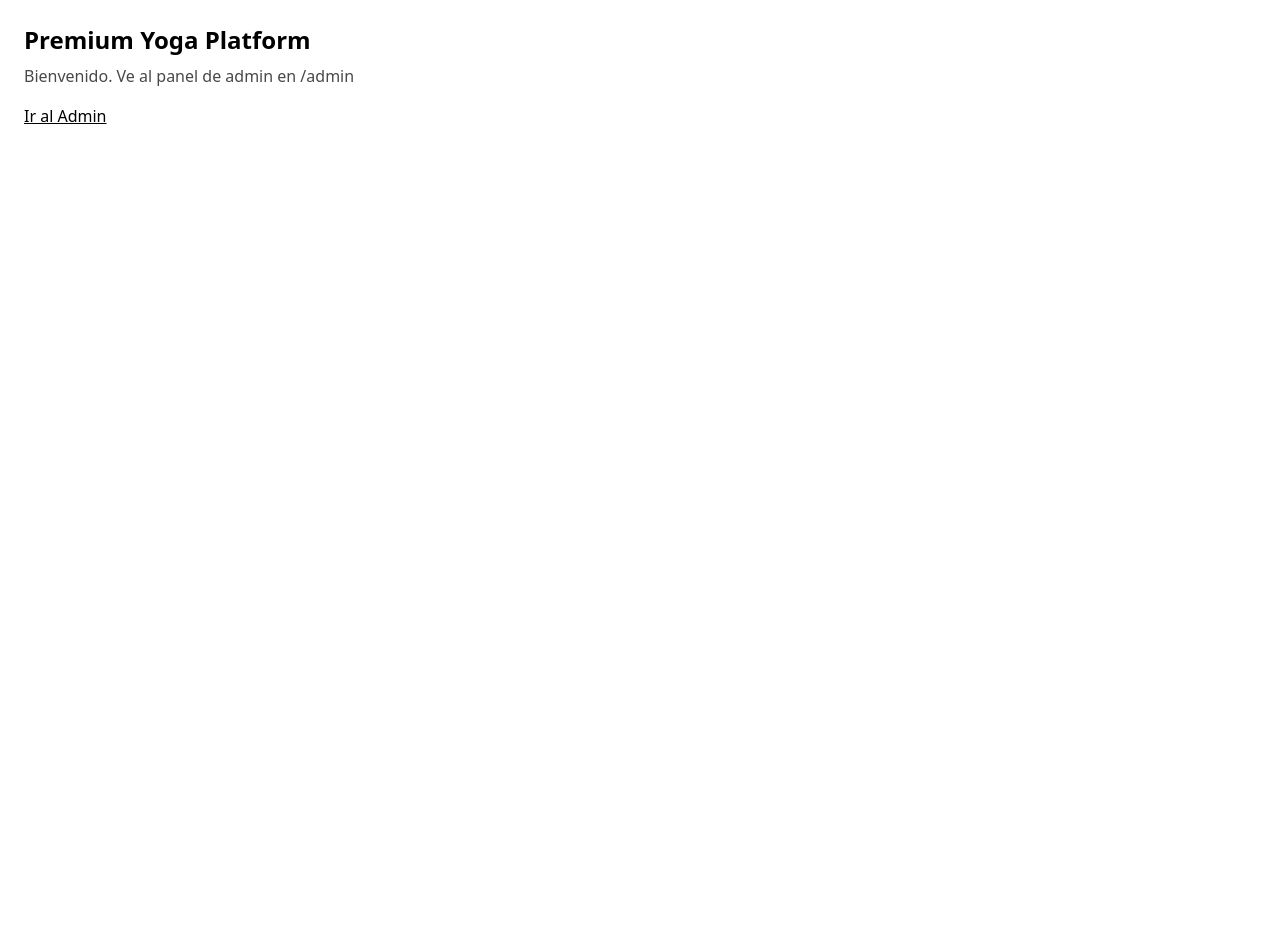
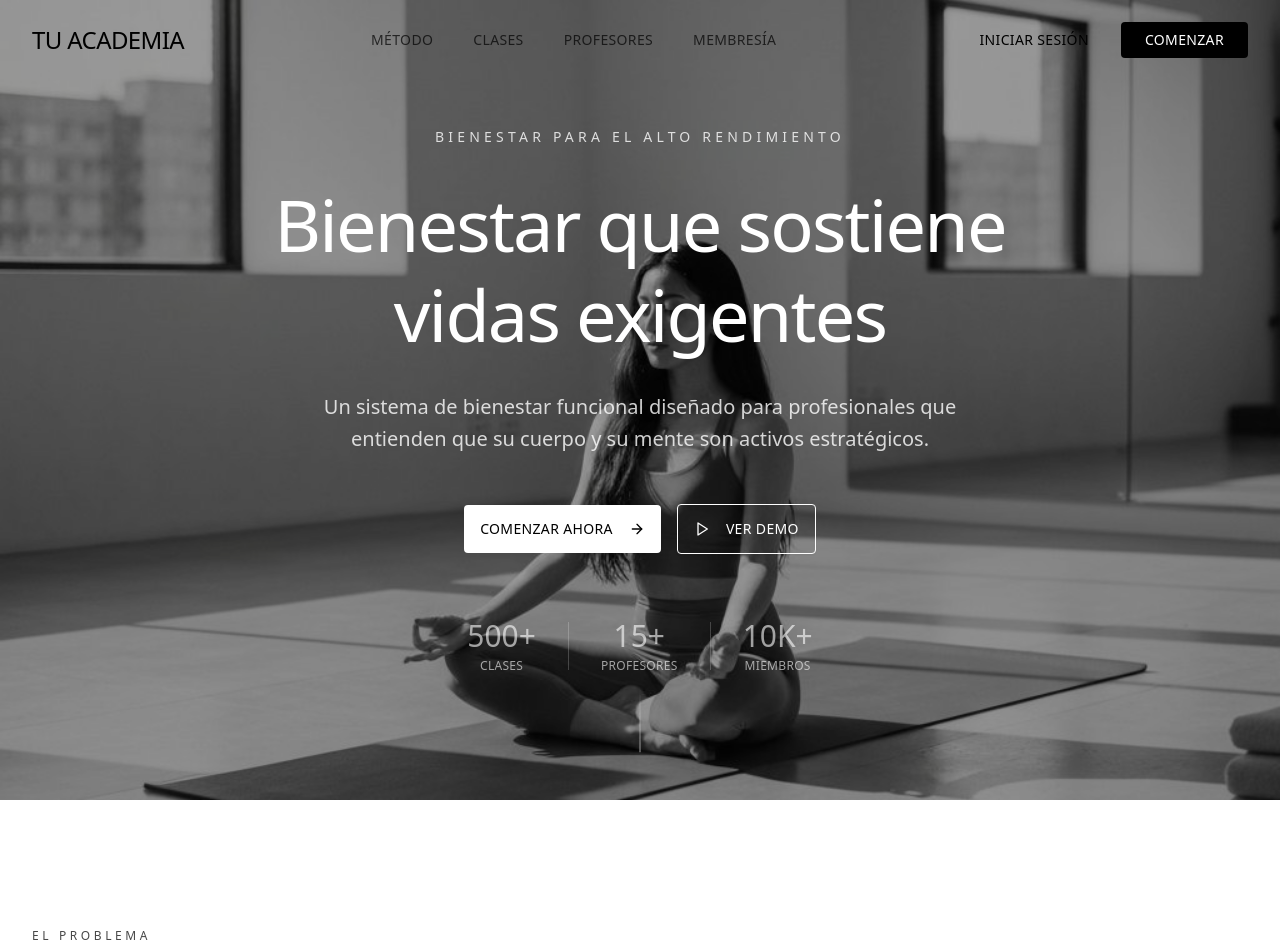
Before and after one commit to oscarjavierms/v0-premium-yoga-platform, a Next.js app: page / in a window 1280 px wide. Shown: the top 952 px of the page. Before the commit the page ends 800 px from the top, so only its background shows below. Built offline with nearby package versions, Linux system fonts and the light colour scheme.

Commit message:
Update page.tsx

```diff
--- a/app/page.tsx
+++ b/app/page.tsx
@@ -1,17 +1,29 @@
-export const metadata = {
-  title: "Premium Yoga Platform",
-}
+import { Header } from "@/components/layout/header"
+import { Footer } from "@/components/layout/footer"
+import { HeroSection } from "@/components/landing/hero-section"
+import { ProblemSection } from "@/components/landing/problem-section"
+import { PillarsSection } from "@/components/landing/pillars-section"
+import { ClassesPreview } from "@/components/landing/classes-preview"
+import { InstructorsSection } from "@/components/landing/instructors-section"
+import { PricingSection } from "@/components/landing/pricing-section"
+import { ManifestoSection } from "@/components/landing/manifesto-section"
+import { CTASection } from "@/components/landing/cta-section"
 
 export default function HomePage() {
   return (
-    <main className="p-6">
-      <h1 className="text-2xl font-bold">Premium Yoga Platform</h1>
-      <p className="text-muted-foreground mt-2">
-        Bienvenido. Ve al panel de admin en /admin
-      </p>
-      <a className="underline mt-4 inline-block" href="/admin">
-        Ir al Admin
-      </a>
-    </main>
+    <>
+      <Header />
+      <main>
+        <HeroSection />
+        <ProblemSection />
+        <PillarsSection />
+        <ClassesPreview />
+        <InstructorsSection />
+        <PricingSection />
+        <ManifestoSection />
+        <CTASection />
+      </main>
+      <Footer />
+    </>
   )
 }
```
